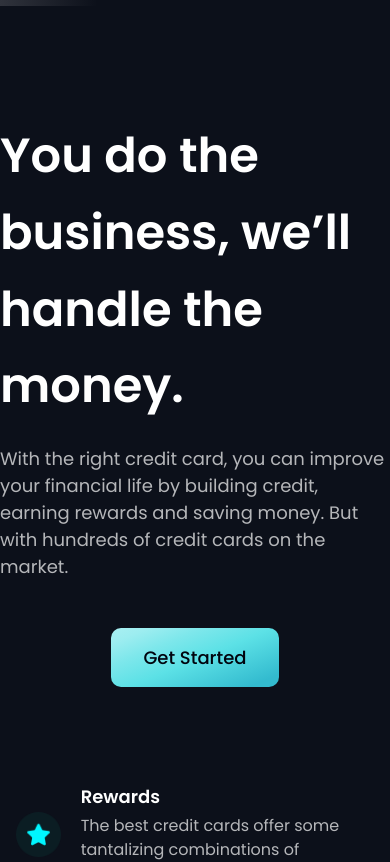
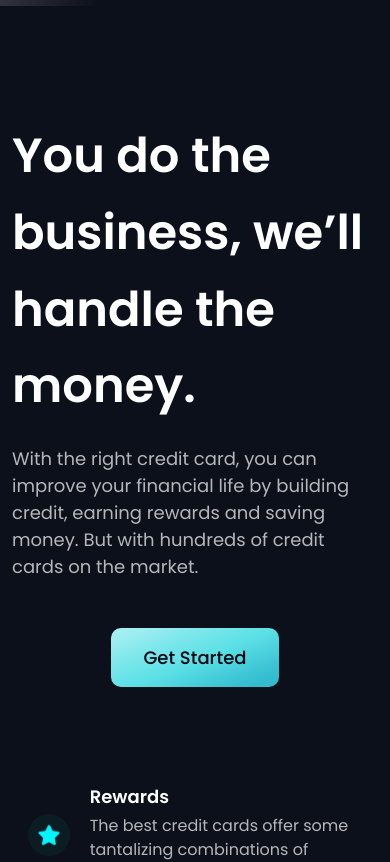
Before and after one commit to zarrar79/Hoobank, a React (Create React App) app: page / in a window 390 px wide. Shown: the part 1002-1864 px from the top of the page. Built offline with nearby package versions, Linux system fonts and the light colour scheme.

Commit message:
complete main part 1

```diff
--- a/src/App.css
+++ b/src/App.css
@@ -203,6 +203,14 @@
   .large{
     max-width:660px;
   }
+  .grid_container_button{
+    display:flex;
+    justify-content:center;
+  }
+  .grid_container_left{
+     display:flex;
+     justify-content:center;
+  }
 }
 @media (max-width:715px){
   .large{
@@ -226,10 +234,6 @@
   }
 }
 @media (max-width:511px){
-  .grid_container_button{
-    display:flex;
-    justify-content:center;
-  }
   .large{
     max-width:430px;
     padding-left:12px;
--- a/src/Components/Main.js
+++ b/src/Components/Main.js
@@ -8,7 +8,7 @@ export const Main = () => {
             {/* background */}
             <div className='bg-[#0c101a] pt-[0.5px]'>
                 {/* fluid container */}
-                <div className='max-w-[1100px] mx-auto'>
+                <div className='max-w-[1100px] mx-auto large'>
                     {/* Parent */}
                     <div>
                         {/* grid */}
@@ -18,9 +18,9 @@ export const Main = () => {
                                 {/* left parent */}
                                 <div className='space-y-5'>
                                     {/* large */}
-                                    <div className='text-[#ffff] font-[600] text-[48px] leading-[76.8px]'>You do the business, we’ll handle the money.</div>
+                                    <div className='grid_container_left text-[#ffff] font-[600] text-[48px] leading-[76.8px]'>You do the business, we’ll handle the money.</div>
                                     {/* small */}
-                                    <div className='font-[400] text-[18px] text-[#FFFFFFB2]'>With the right credit card, you can improve your financial life by building credit,
+                                    <div className='grid_container_left font-[400] text-[18px] text-[#FFFFFFB2]'>With the right credit card, you can improve your financial life by building credit,
                                         earning rewards and saving money. But with hundreds of credit cards on the market.</div>
                                     {/* button */}
                                     <div className='grid_container_button'><button className='hover:transition hover:duration-[0.4s] transition duration-[0.4s] mt-7 text-center background_main text-[#00040E] text-[18px] font-[500] py-4 px-8 rounded-[10px]'>Get Started</button></div>
```
